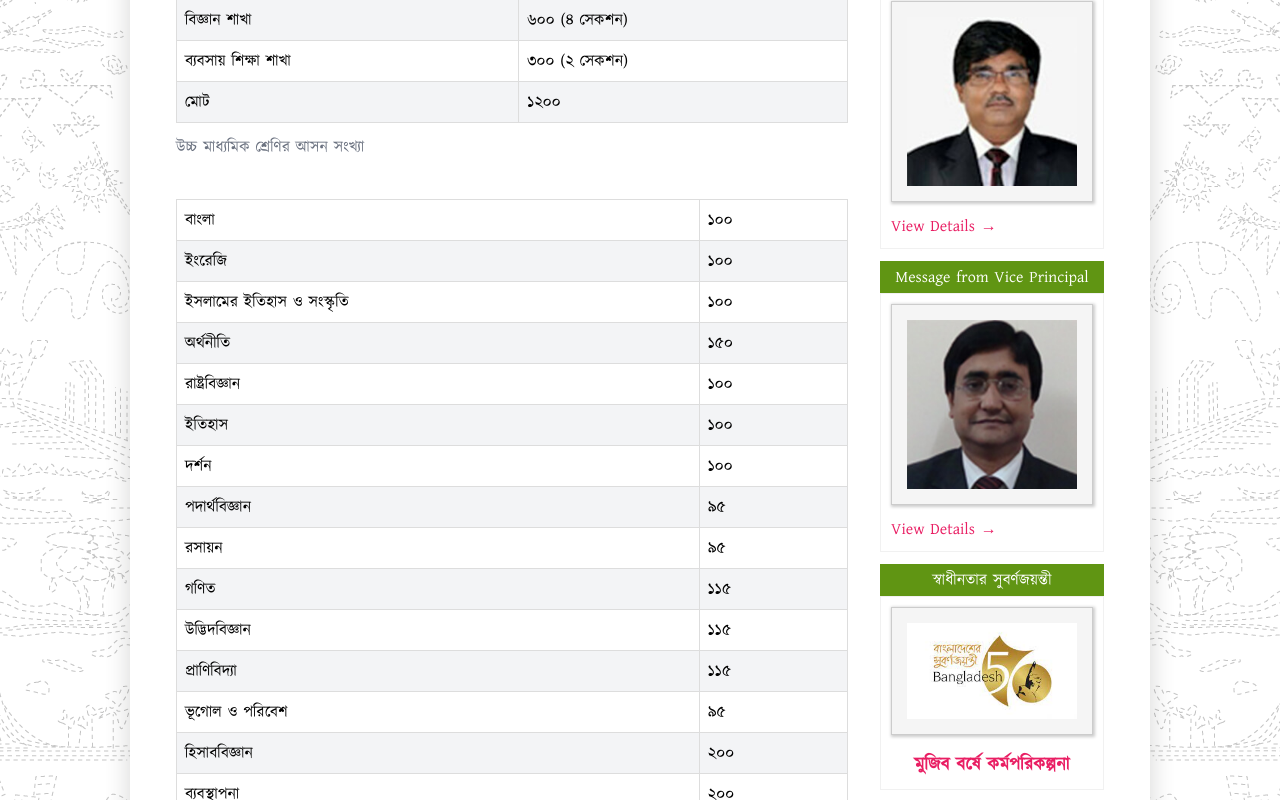
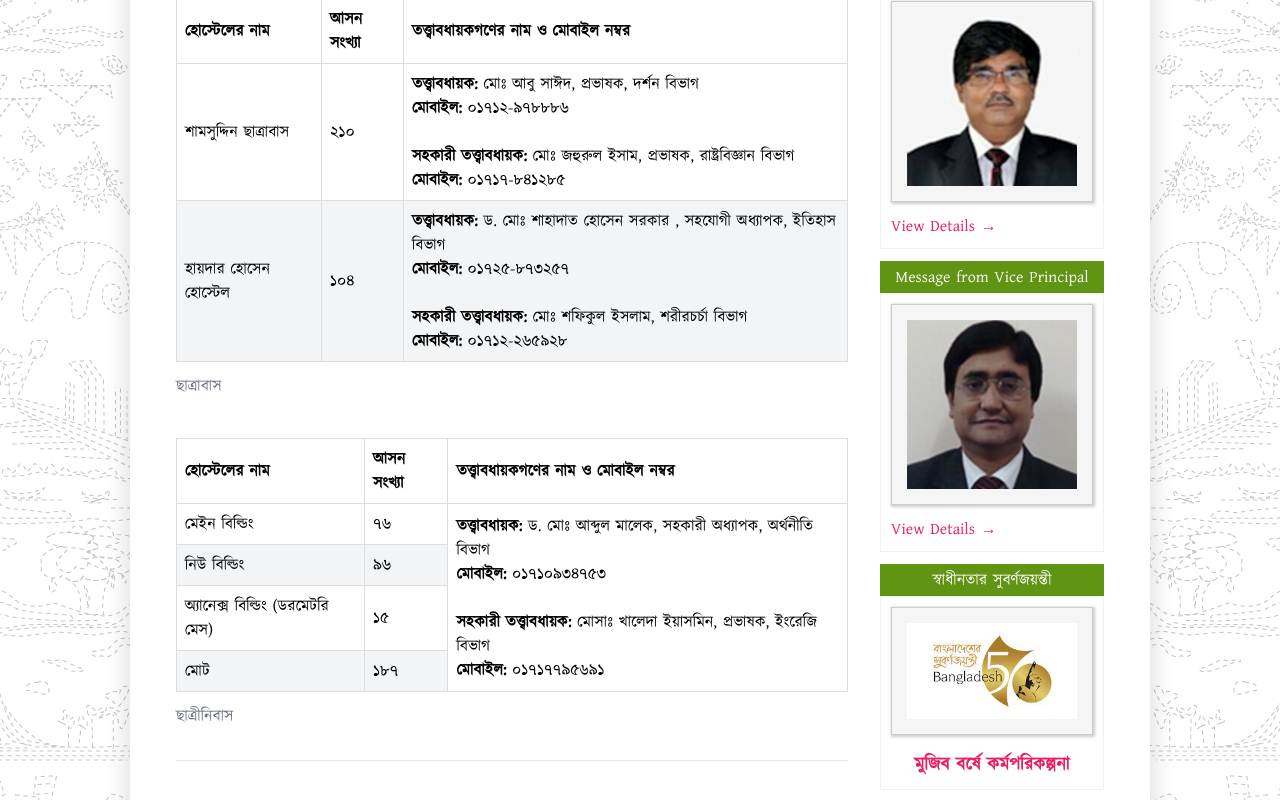
Before and after one commit to Iamparves/new-govt-degree-college, a Next.js app: page /about-us/hostel-info in a window 1280 px wide. Shown: the part 640-1440 px from the top of the page. Built offline with nearby package versions, Linux system fonts and the light colour scheme.

Commit message:
hostel info added

```diff
--- a/src/app/about-us/hostel-info/page.jsx
+++ b/src/app/about-us/hostel-info/page.jsx
@@ -1,117 +1,76 @@
-const intermediate = [
-    {
-        division: "মানবিক শাখা",
-        number: "৩০০ (২ সেকশন)"
-    },
-    {
-        division: "বিজ্ঞান শাখা",
-        number: "৬০০ (৪ সেকশন)"
-    },
-    {
-        division: "ব্যবসায় শিক্ষা শাখা",
-        number: "৩০০ (২ সেকশন)"
-    },
-    {
-        division: "মোট",
-        number: "১২০০"
-    },
-]
-
-const honours = [
-    {
-        subject: "বাংলা",
-        number: "১০০"
-    },
-    {
-        subject: "ইংরেজি",
-        number: "১০০"
-    },
-    {
-        subject: "ইসলামের ইতিহাস ও সংস্কৃতি",
-        number: "১০০"
-    },
-    {
-        subject: "অর্থনীতি",
-        number: "১৫০"
-    },
-    {
-        subject: "রাষ্ট্রবিজ্ঞান",
-        number: "১০০"
-    },
-    {
-        subject: "ইতিহাস",
-        number: "১০০"
-    },
-    {
-        subject: "দর্শন",
-        number: "১০০"
-    },
-    {
-        subject: "পদার্থবিজ্ঞান",
-        number: "৯৫"
-    },
-    {
-        subject: "রসায়ন",
-        number: "৯৫"
-    },
-    {
-        subject: "গণিত",
-        number: "১১৫"
-    },
-    {
-        subject: "উদ্ভিদবিজ্ঞান",
-        number: "১১৫"
-    },
-    {
-        subject: "প্রাণিবিদ্যা",
-        number: "১১৫"
-    },
-    {
-        subject: "ভূগোল ও পরিবেশ",
-        number: "৯৫"
-    },
-    {
-        subject: "হিসাববিজ্ঞান",
-        number: "২০০"
-    },
-    {
-        subject: "ব্যবস্থাপনা",
-        number: "২০০"
-    },
-    {
-        subject: "মোট",
-        number: "১৭৮০"
-    },
-]
-
 const page = () => {
   return (
     <section>
+        <h2 className="font-bold text-center mb-4">ছাত্রাবাস ও ছাত্রীনিবাসের প্রশাসনিক কাঠামো ও আসন সংখ্যা</h2>
         <div className="mb-10">
-            <table className="w-full border border-collapse border-[#ddd] text-[15px] md:text-base">
+            <table className="w-full border border-collapse border-[#ddd] text-[15px] md:text-base text-left">
+                <thead>
+                    <tr>
+                        <th className="font-bold border border-[#ddd] p-2">হোস্টেলের নাম</th>
+                        <th className="font-bold border border-[#ddd] p-2">আসন সংখ্যা</th>
+                        <th className="font-bold border border-[#ddd] p-2">তত্ত্বাবধায়কগণের নাম ও মোবাইল নম্বর</th>
+                    </tr>
+                </thead>
                 <tbody>
-                    {intermediate.map((row, index) => (
-                        <tr key={index} className="even:bg-gray-100 hover:bg-gray-100 transition-all duration-300">
-                            <td className="border border-[#ddd] p-2">{row.division}</td>
-                            <td className="border border-[#ddd] p-2">{row.number}</td>
-                        </tr>
-                    ))}
+                    <tr className="even:bg-gray-100 hover:bg-gray-100 transition-all duration-300">
+                        <td className="border border-[#ddd] p-2">শামসুদ্দিন ছাত্রাবাস</td>
+                        <td className="border border-[#ddd] p-2">২১০</td>
+                        <td className="border border-[#ddd] p-2">
+                            <b>তত্ত্বাবধায়ক:</b> মোঃ আবু সাঈদ, প্রভাষক, দর্শন বিভাগ<br />
+                            <b>মোবাইল:</b> ০১৭১২-৯৭৮৮৮৬<br /><br />
+                            <b>সহকারী তত্ত্বাবধায়ক:</b> মোঃ জহুরুল ইসাম, প্রভাষক, রাষ্ট্রবিজ্ঞান বিভাগ<br />
+                            <b>মোবাইল:</b> ০১৭১৭-৮৪১২৮৫
+                        </td>
+                    </tr>
+                    <tr className="even:bg-gray-100 hover:bg-gray-100 transition-all duration-300">
+                        <td className="border border-[#ddd] p-2">হায়দার হোসেন হোস্টেল</td>
+                        <td className="border border-[#ddd] p-2">১০৪</td>
+                        <td className="border border-[#ddd] p-2">
+                            <b>তত্ত্বাবধায়ক:</b> ড. মোঃ শাহাদাত হোসেন সরকার , সহযোগী অধ্যাপক, ইতিহাস বিভাগ<br />
+                            <b>মোবাইল:</b> ০১৭২৫-৮৭৩২৫৭<br /><br />
+                            <b>সহকারী তত্ত্বাবধায়ক:</b> মোঃ শফিকুল ইসলাম, শরীরচর্চা বিভাগ<br />
+                            <b>মোবাইল:</b> ০১৭১২-২৬৫৯২৮
+                        </td>
+                    </tr>
                 </tbody>
             </table>
-            <p className="text-gray-500 mt-3">উচ্চ মাধ্যমিক শ্রেণির আসন সংখ্যা</p>
+            <p className="text-gray-500 mt-3">ছাত্রাবাস</p>
         </div>
         <div className="mb-8">
-            <table className="w-full border border-collapse border-[#ddd] text-[15px] md:text-base">
+            <table className="w-full border border-collapse border-[#ddd] text-[15px] md:text-base text-left">
+                <thead>
+                    <tr>
+                        <th className="font-bold border border-[#ddd] p-2">হোস্টেলের নাম</th>
+                        <th className="font-bold border border-[#ddd] p-2">আসন সংখ্যা</th>
+                        <th className="font-bold border border-[#ddd] p-2">তত্ত্বাবধায়কগণের নাম ও মোবাইল নম্বর</th>
+                    </tr>
+                </thead>
                 <tbody>
-                    {honours.map((row, index) => (
-                        <tr key={index} className="even:bg-gray-100 hover:bg-gray-100 transition-all duration-300">
-                            <td className="border border-[#ddd] p-2">{row.subject}</td>
-                            <td className="border border-[#ddd] p-2">{row.number}</td>
-                        </tr>
-                    ))}
+                    <tr className="even:bg-gray-100 hover:bg-gray-100 transition-all duration-300">
+                        <td className="border border-[#ddd] p-2">মেইন বিল্ডিং</td>
+                        <td className="border border-[#ddd] p-2">৭৬</td>
+                        <td rowSpan={4} className="border border-[#ddd] p-2">
+                            <b>তত্ত্বাবধায়ক:</b> ড. মোঃ আব্দুল মালেক, সহকারী অধ্যাপক, অর্থনীতি বিভাগ<br />
+                            <b>মোবাইল:</b> ০১৭১০৯৩৪৭৫৩<br /><br />
+                            <b>সহকারী তত্ত্বাবধায়ক:</b> মোসাঃ খালেদা ইয়াসমিন, প্রভাষক, ইংরেজি বিভাগ<br />
+                            <b>মোবাইল:</b> ০১৭১৭৭৯৫৬৯১
+                        </td>
+                    </tr>
+                    <tr className="even:bg-gray-100 hover:bg-gray-100 transition-all duration-300">
+                        <td className="border border-[#ddd] p-2">নিউ বিল্ডিং</td>
+                        <td className="border border-[#ddd] p-2">৯৬</td>
+                    </tr>
+                    <tr className="even:bg-gray-100 hover:bg-gray-100 transition-all duration-300">
+                        <td className="border border-[#ddd] p-2">অ্যানেক্স বিল্ডিং (ডরমেটরি মেস)</td>
+                        <td className="border border-[#ddd] p-2">১৫</td>
+                    </tr>
+                    <tr className="even:bg-gray-100 hover:bg-gray-100 transition-all duration-300">
+                        <td className="border border-[#ddd] p-2">মোট</td>
+                        <td className="border border-[#ddd] p-2">১৮৭</td>
+                    </tr>
                 </tbody>
             </table>
-            <p className="text-gray-500 mt-3">অনার্স শ্রেণির আসন সংখ্যা</p>
+            <p className="text-gray-500 mt-3">ছাত্রীনিবাস</p>
         </div>
         <hr/>
     </section>
```
